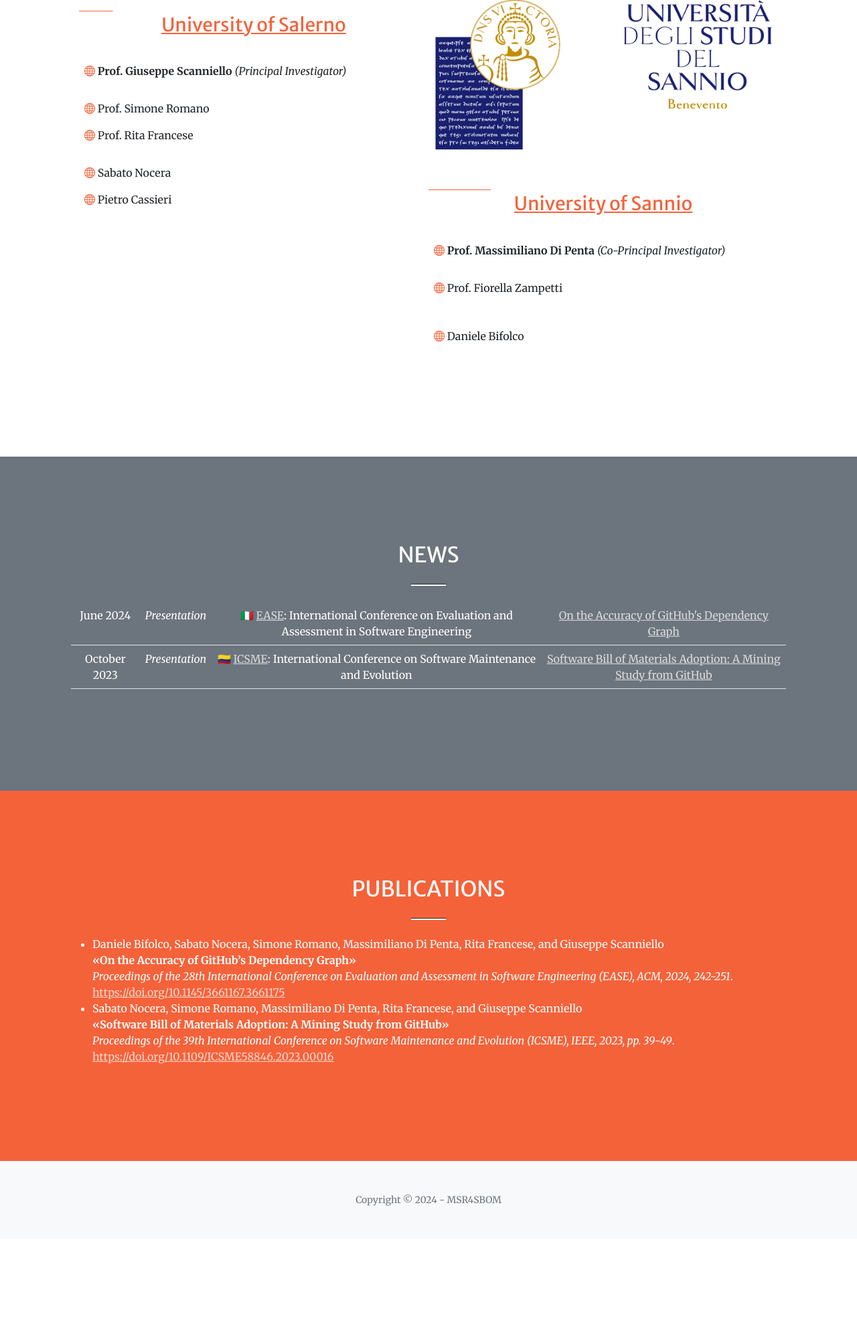
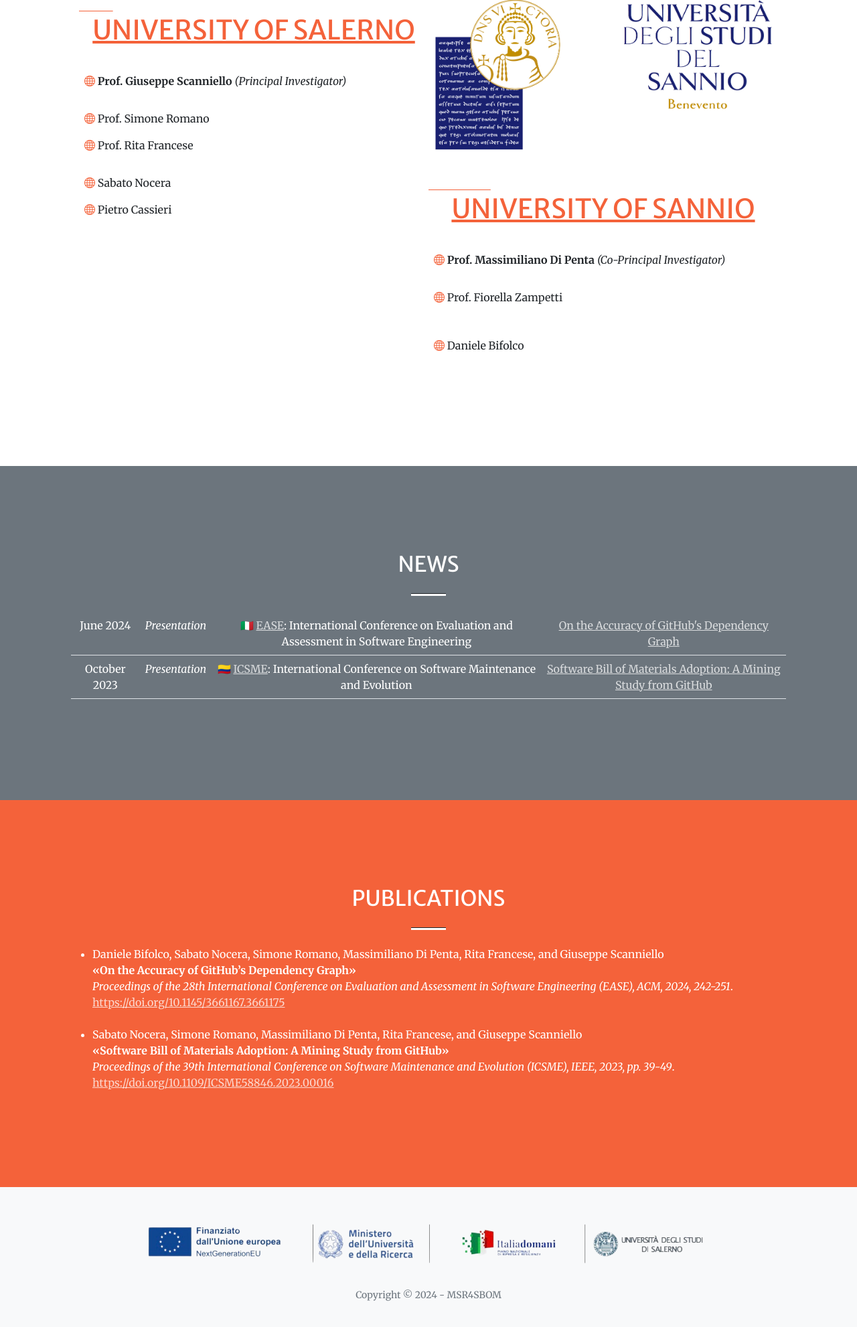
Before and after one commit to MSR4SBOM/msr4sbom.github.io, a plain HTML site: page index.html in a window 1280 px wide. Shown: the part 1689-3671 px from the top of the page at 67% size. Before the commit the page ends 3540 px from the top, so only its background shows below. Drawn offline with nearby package versions, Linux system fonts and the light colour scheme; some packages are replaced by stand-ins of ours; a script that the page names is missing.

Commit message:
Add footer

```diff
--- a/index.html
+++ b/index.html
@@ -110,7 +110,7 @@
                             <img class="img-fluid" src="assets/img/unisa.png" alt="..." />
                             <div class="portfolio-box-caption">
                                 <div class="project-category text-white-50">UNISA</div>
-                                <div class="project-name text-center"><h3>University of Salerno</h3></div>
+                                <div class="project-name text-center text-uppercase"><h1>University of Salerno</h1></div>
                             </div>
                         </a>
                         <br/>
@@ -151,7 +151,7 @@
                             <img class="img-fluid" src="assets/img/unisannio.png" alt="..." />
                             <div class="portfolio-box-caption">
                                 <div class="project-category text-white-50">UNISANNIO</div>
-                                <div class="project-name text-center"><h3>University of Sannio</h3></div>
+                                <div class="project-name text-center text-uppercase"><h1>University of Sannio</h1></div>
                             </div>
                         </a>
                         <br/>
@@ -241,7 +241,7 @@
                                <ul class="text-white text-start">
                                     <li> Daniele Bifolco, Sabato Nocera, Simone Romano, Massimiliano Di Penta, Rita Francese, and Giuseppe Scanniello <br/> <strong>«On the Accuracy of GitHub’s Dependency Graph»</strong>
                                     <br/> <em>Proceedings of the 28th International Conference on Evaluation and Assessment in Software Engineering (EASE), ACM, 2024, 242-251</em>.
-                                    <br/> <a class="text-white-75" href="https://doi.org/10.1145/3661167.3661175">https://doi.org/10.1145/3661167.3661175</a></li>
+                                    <br/> <a class="text-white-75" href="https://doi.org/10.1145/3661167.3661175">https://doi.org/10.1145/3661167.3661175</a></li> <br/>
                                     <li> Sabato Nocera, Simone Romano, Massimiliano Di Penta, Rita Francese, and Giuseppe Scanniello
                                     <br/> <strong>«Software Bill of Materials Adoption: A Mining Study from GitHub»</strong>
                                     <br/> <em>Proceedings of the 39th International Conference on Software Maintenance and Evolution (ICSME), IEEE, 2023, pp. 39-49</em>.
@@ -264,6 +264,17 @@
 
         <!-- Footer-->
         <footer class="bg-light py-5">
+
+            <div class="container-fluid p-0 justify-content-center justify-content-center">
+                <div class="row g-0 justify-content-center">
+                    <div class="col-lg-8 col-sm-8 justify-content-center">
+                        <img class="img-fluid justify-content-center" src="assets/img/footer.png" alt="..." />
+                    </div>
+                </div>
+            </div>
+
+            <br/>
+
             <div class="container px-4 px-lg-5"><div class="small text-center text-muted">Copyright &copy; 2024 - MSR4SBOM</div></div>
         </footer>
         <!-- Bootstrap core JS-->
```
Also changed, not shown: assets/img/footer.png (added).
